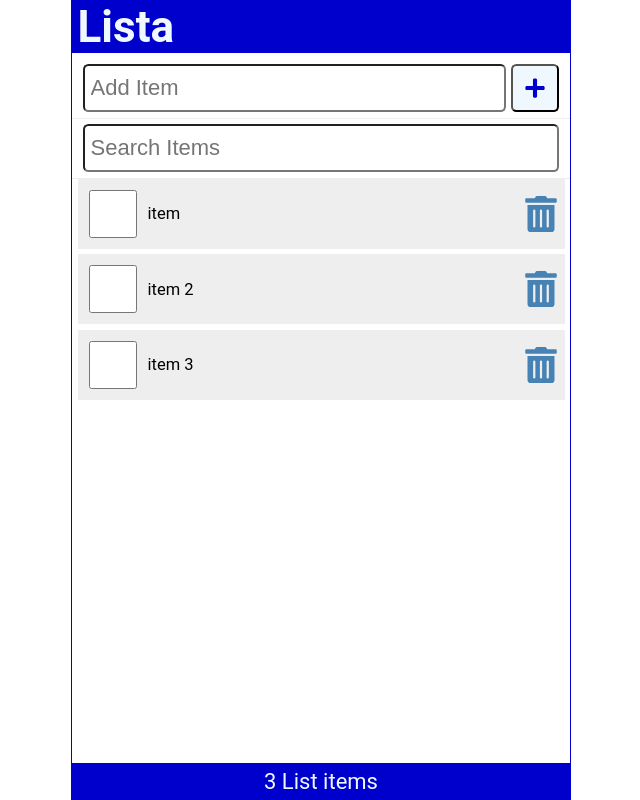
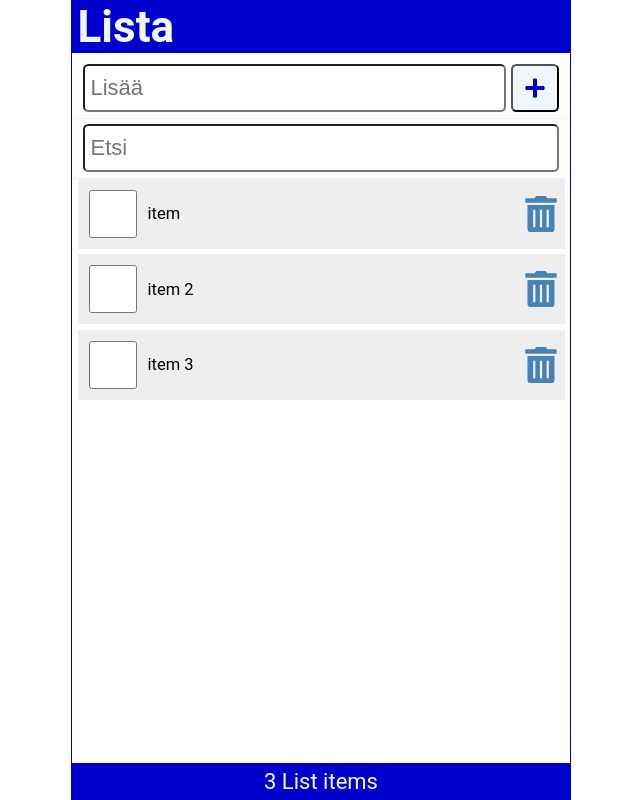
Before and after one commit to jounikivi/React-todolist, a React (Create React App) app: page / in a window 1280 px wide. Shown: the whole page, without its empty margins (319-959 px from the left). Built offline with nearby package versions, Linux system fonts and the light colour scheme; data requests are answered from the project's data file.

Commit message:
muutoksia

```diff
--- a/src/AddItem.js
+++ b/src/AddItem.js
@@ -12,7 +12,7 @@ const AddItem = ({ newItem, setNewItem, handleSubmit }) => {
                 ref={inputRef}
                 id='addItem'
                 type='text'
-                placeholder='Add Item'
+                placeholder='Lisää'
                 required
                 value={newItem}
                 onChange={(e) => setNewItem(e.target.value)}
--- a/src/App.js
+++ b/src/App.js
@@ -1,14 +1,14 @@
 import Header from './Header';
-
+import SearchItem from './SearchItem';
 import AddItem from './AddItem';
 import Content from './Content';
 import Footer from './Footer';
-import { useEffect, useState } from 'react';
-import SearchItem from './SearchItem';
+import { useState, useEffect } from 'react';
 import apiRequest from './apiRequest';
 
 function App() {
-  const API_URL = 'http://localhost:3500/items'
+  const API_URL = 'http://localhost:3500/items';
+
   const [items, setItems] = useState([]);
   const [newItem, setNewItem] = useState('');
   const [search, setSearch] = useState('');
@@ -16,22 +16,22 @@ function App() {
   const [isLoading, setIsLoading] = useState(true);
 
   useEffect(() => {
-    const fetchItemes = async () => {
+
+    const fetchItems = async () => {
       try {
         const response = await fetch(API_URL);
-        if (!response.ok) throw Error('Did not receive expected data')
+        if (!response.ok) throw Error('Did not receive expected data');
         const listItems = await response.json();
-        console.log(listItems);
         setItems(listItems);
-      }catch (err) {
+        setFetchError(null);
+      } catch (err) {
         setFetchError(err.message);
       } finally {
-        setIsLoading(false)
+        setIsLoading(false);
       }
     }
-    setTimeout(() => {
-      (async () => await fetchItemes())();
-    }, 2000)
+
+    setTimeout(() => fetchItems(), 2000);
 
   }, [])
 
@@ -44,7 +44,7 @@ function App() {
     const postOptions = {
       method: 'POST',
       headers: {
-        'Content-Type': 'appilacation/json'
+        'Content-Type': 'application/json'
       },
       body: JSON.stringify(myNewItem)
     }
@@ -52,14 +52,31 @@ function App() {
     if (result) setFetchError(result);
   }
 
-  const handleCheck = (id) => {
+  const handleCheck = async (id) => {
     const listItems = items.map((item) => item.id === id ? { ...item, checked: !item.checked } : item);
     setItems(listItems);
+
+    const myItem = listItems.filter((item) => item.id === id);
+    const updateOptions = {
+      method: 'PATCH',
+      headers: {
+        'Content-Type': 'application/json'
+      },
+      body: JSON.stringify({ checked: myItem[0].checked })
+    };
+    const reqUrl = `${API_URL}/${id}`;
+    const result = await apiRequest(reqUrl, updateOptions);
+    if (result) setFetchError(result);
   }
 
-  const handleDelete = (id) => {
+  const handleDelete = async (id) => {
     const listItems = items.filter((item) => item.id !== id);
     setItems(listItems);
+
+    const deleteOptions = { method: 'DELETE' };
+    const reqUrl = `${API_URL}/${id}`;
+    const result = await apiRequest(reqUrl, deleteOptions);
+    if (result) setFetchError(result);
   }
 
   const handleSubmit = (e) => {
@@ -71,27 +88,26 @@ function App() {
 
   return (
     <div className="App">
-        <Header title = 'Lista' />
+      <Header title="Lista" />
       <AddItem
         newItem={newItem}
         setNewItem={setNewItem}
         handleSubmit={handleSubmit}
       />
-
       <SearchItem
         search={search}
         setSearch={setSearch}
       />
-
       <main>
-          {isLoading && <p>Loading...</p>}
-          {fetchError && <p style={{ color: 'red'}}>{`Error: ${fetchError}`}</p>}
+        {isLoading && <p>Loading Items...</p>}
+        {fetchError && <p style={{ color: "red" }}>{`Error: ${fetchError}`}</p>}
         {!fetchError && !isLoading && <Content
           items={items.filter(item => ((item.item).toLowerCase()).includes(search.toLowerCase()))}
           handleCheck={handleCheck}
-            handleDelete={handleDelete} />}
+          handleDelete={handleDelete}
+        />}
       </main>
-        <Footer length= {items.length} />
+      <Footer length={items.length} />
     </div>
   );
 }
--- a/src/SearchItem.js
+++ b/src/SearchItem.js
@@ -6,7 +6,7 @@ const SearchItem = ({ search, setSearch }) => {
                 id='search'
                 type='text'
                 role='searchbox'
-                placeholder='Search Items'
+                placeholder='Etsi'
                 value={search}
                 onChange={(e) => setSearch(e.target.value)}
             />
```
Also changed, not shown: data/db.json (indentation only). Lines whose indentation alone changed are shown as unchanged.
